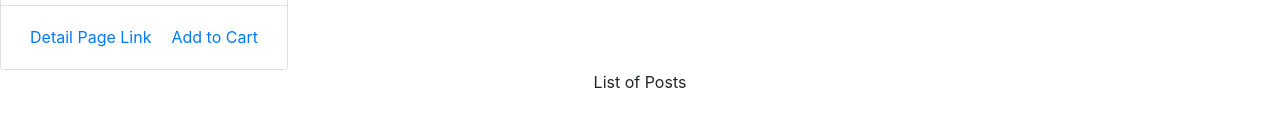
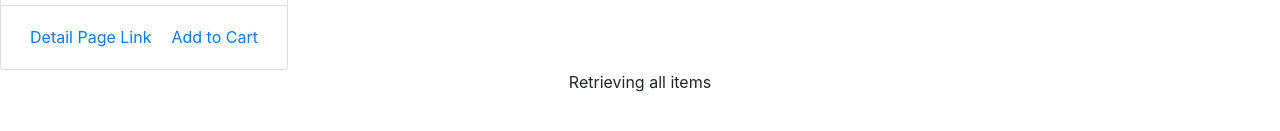
Before and after one commit to ryannbrown/cds-base, a React (Create React App) app in the folder coleman-defense-solutions/: page / in a window 1280 px wide. Shown: the part 563-694 px from the top of the page. Built offline with nearby package versions, Linux system fonts and the light colour scheme; no server answers.

Commit message:
was able to pull in all data, need to parse that daily item pull

```diff
--- a/coleman-defense-solutions/src/components/PostList/index.js
+++ b/coleman-defense-solutions/src/components/PostList/index.js
@@ -19,13 +19,13 @@ class PostList extends PureComponent {
     componentDidMount() {
         var jsonObj;
         var xmlData;
-        //  axios.get('https://jsonplaceholder.typicode.com/posts')
-         axios.get('http://webservices.theshootingwarehouse.com/smart/inventory.asmx/CategorySearchFieldsDS?CustomerNumber=99994&UserName=99994&Password=99998&Source=47538')
+        //  axios.get('http://webservices.theshootingwarehouse.com/smart/inventory.asmx/CategorySearchFieldsDS?CustomerNumber=99994&UserName=99994&Password=99998&Source=47538')
+        axios.get('http://webservices.theshootingwarehouse.com/smart/inventory.asmx/DailyItemUpdate?CustomerNumber=?&UserName=?&Password=?&LastUpdate=1/1/1990&LastItem=-1&Source=?')
          .then(xmlData => {
-             console.log(xmlData.data)
+             console.log(xmlData)
              this.setState({posts: xmlData.data })
              jsonObj = parser.parse(xmlData.data);
-              console.log(jsonObj)
+              console.log("json", jsonObj)
         })
 }
 
@@ -43,7 +43,7 @@ class PostList extends PureComponent {
         const { posts, errorMsg } = this.state
         return (
             <div>
-                List of Posts
+               Retrieving all items
             </div>
         )
     }
```
